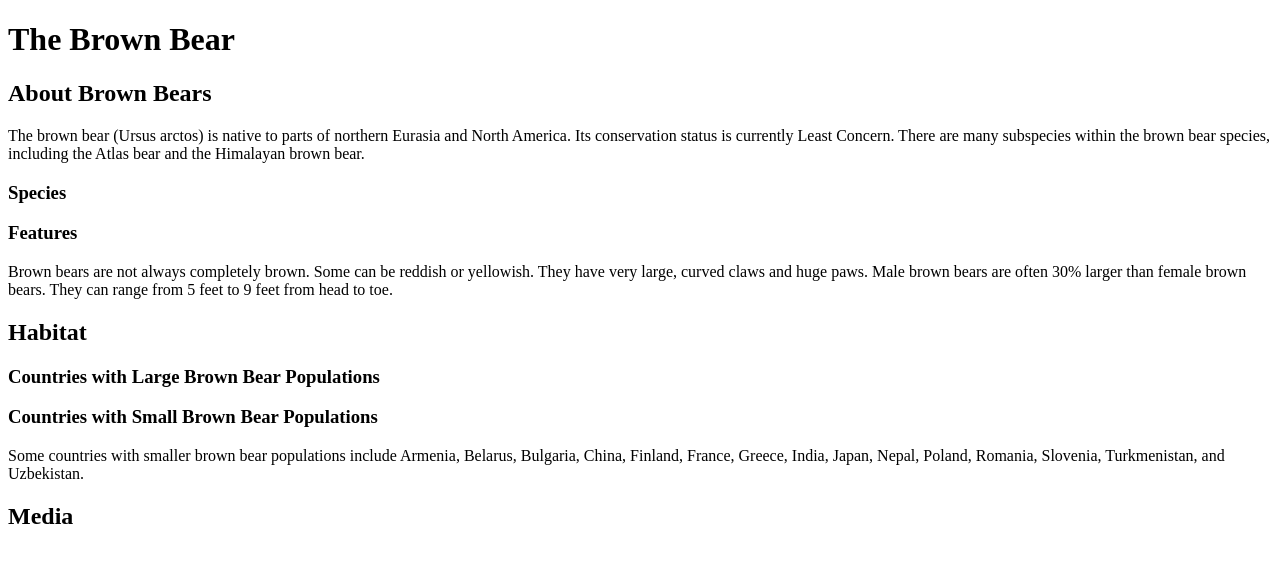
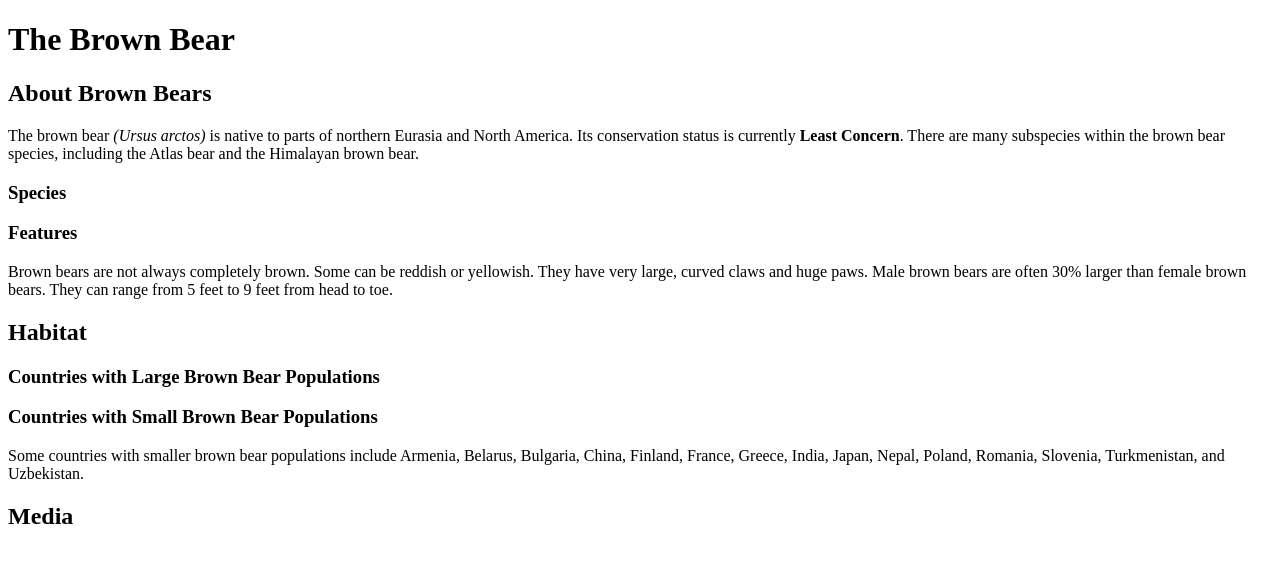
Before and after one commit to an-les-son/codecademy-html, a plain HTML site: page index.html in a window 1280 px wide. Drawn offline with Linux system fonts and the light colour scheme.

Commit message:
update html styling text

```diff
--- a/index.html
+++ b/index.html
@@ -11,7 +11,7 @@
     <div id="introduction">
         <h2>About Brown Bears</h2>
         <p>
-            The brown bear (Ursus arctos) is native to parts of northern Eurasia and North America. Its conservation status is currently Least Concern. There are many subspecies within the brown bear species, including the Atlas bear and the Himalayan brown bear.
+            The brown bear <em>(Ursus arctos)</em> is native to parts of northern Eurasia and North America. Its conservation status is currently <strong>Least Concern</strong>. There are many subspecies within the brown bear species, including the Atlas bear and the Himalayan brown bear.
         </p>
         <h3>Species</h3>
         <h3>Features</h3>
```
